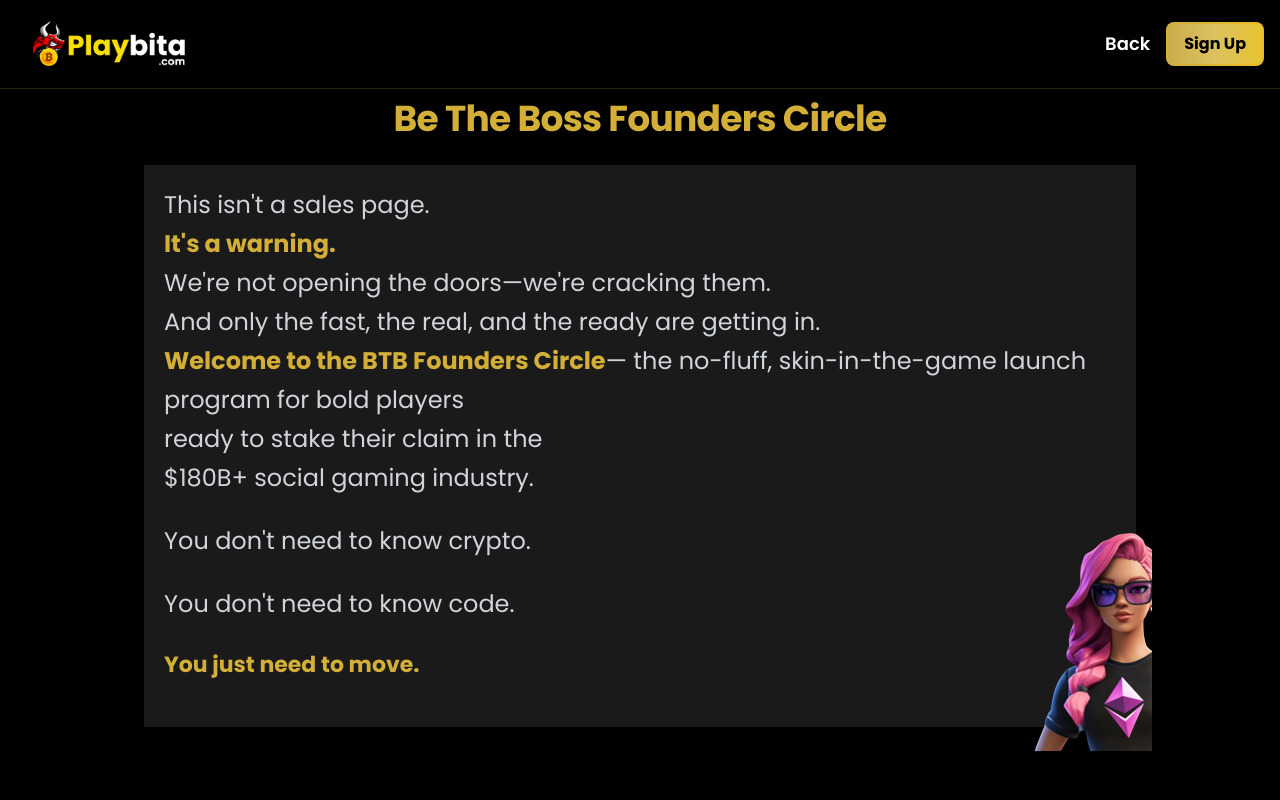
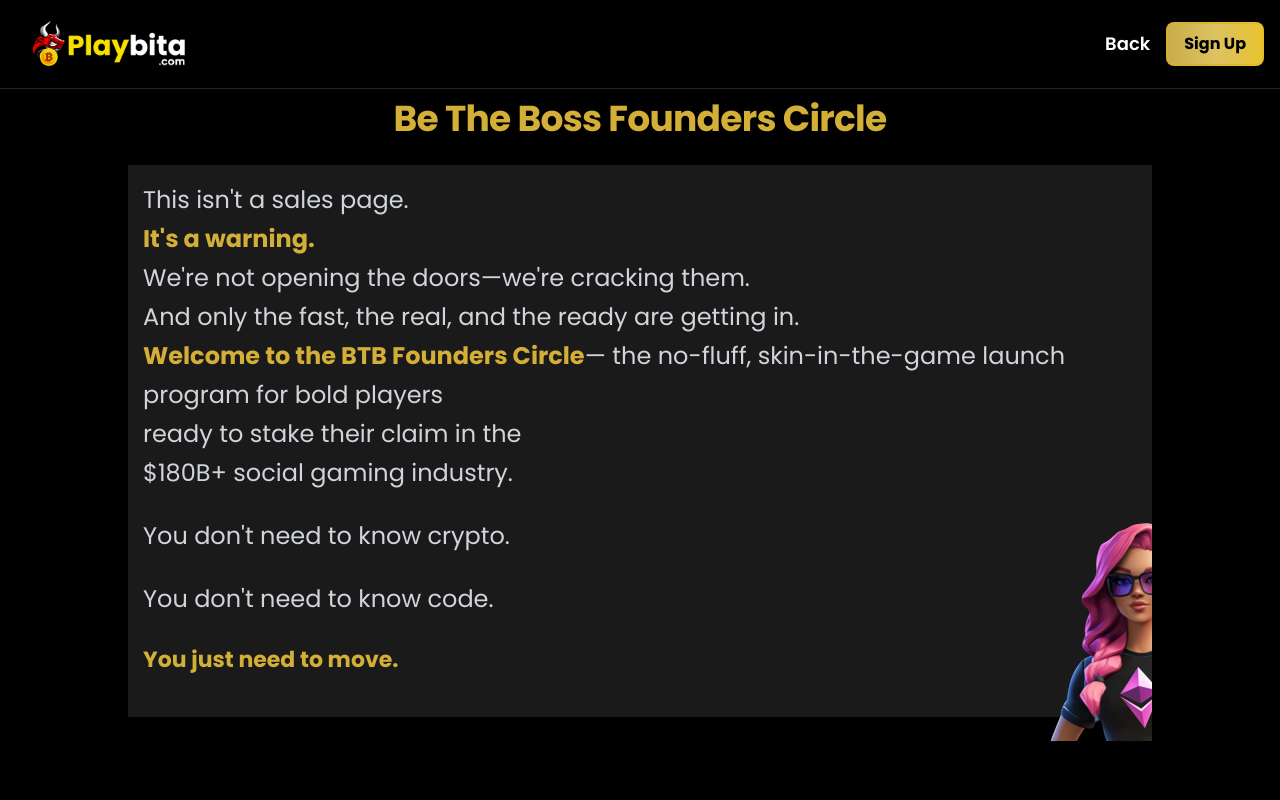
Before and after one commit to shauliAharon/btb-microsite, a React (Vite) app: page /signup in a window 1280 px wide. Shown: the top 800 px of the page. Built offline with nearby package versions, Linux system fonts and the light colour scheme; grey boxes are pictures that could not be loaded.

Commit message:
fix AuthModal

```diff
--- a/src/components/AuthModal.css
+++ b/src/components/AuthModal.css
@@ -7,7 +7,6 @@
   align-items: center;
   justify-content: center;
   z-index: 50;
-  padding: 1rem;
 }
 
 .auth-modal {
--- a/src/pages/SignUpPage.tsx
+++ b/src/pages/SignUpPage.tsx
@@ -29,10 +29,8 @@ export default function SignUpPage() {
       style={{
         width: "80vw",
         margin: "auto",
-        display: "flex",
-        flexDirection: "column",
-        gap: "4rem",
         overflowX: "hidden",
+        overflowY: "hidden",
       }}
     >
       <FoundersCircle />
--- a/src/styles/FoundersCircle.css
+++ b/src/styles/FoundersCircle.css
@@ -1,8 +1,7 @@
 .founders-circle {
   max-width: 72rem;
-  margin: 0 auto;
-  padding-left: 1rem;
-  padding-right: 1rem;
+  /* margin: 0 auto; */
+
 }
 
 .founders-title {
@@ -27,7 +26,7 @@
 .founders-content {
   position: relative;
   width: 100%;
-  padding: 1.25rem;
+  padding: 15px;
   display: flex;
   flex-direction: column;
   background-color: #1a1a1a;
```
